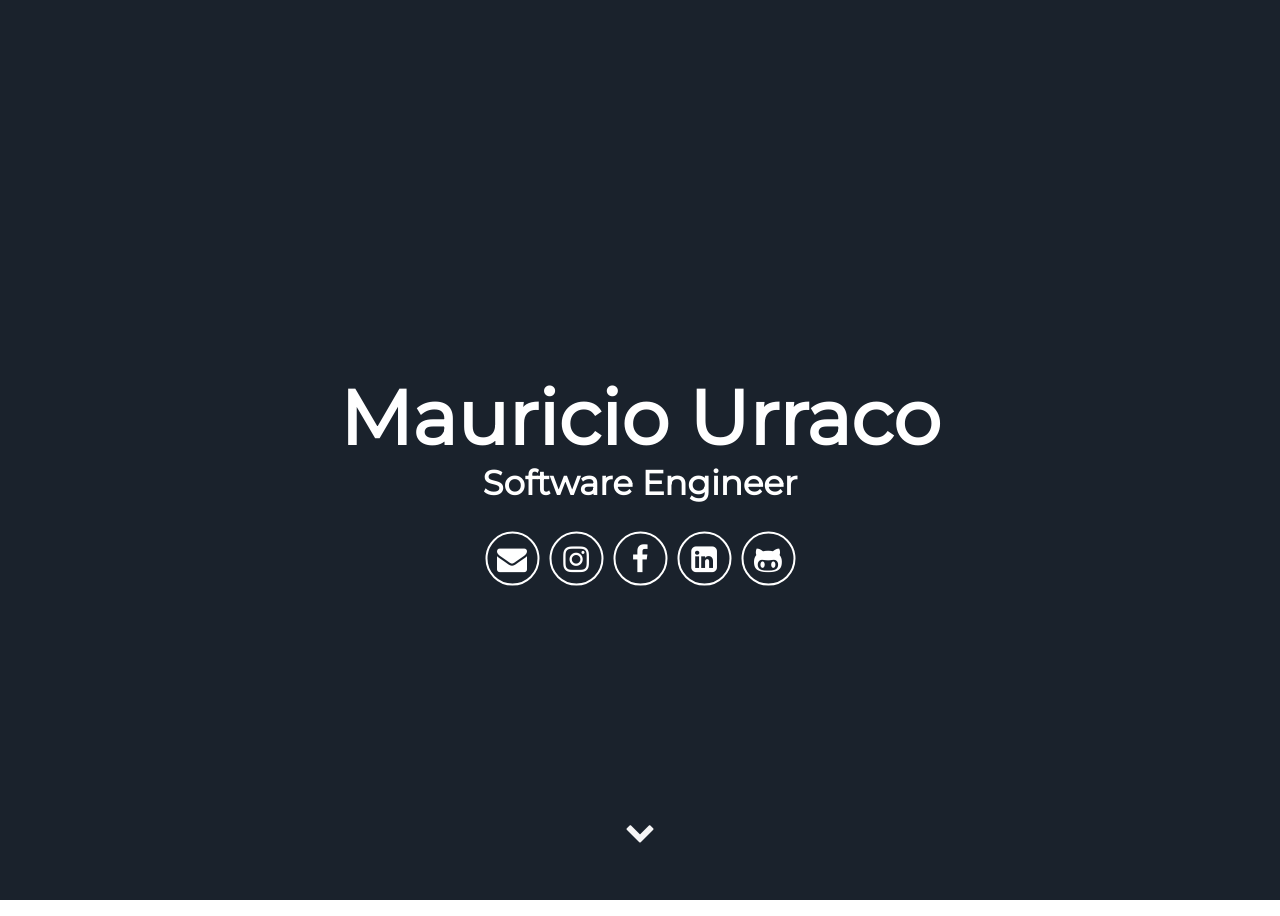
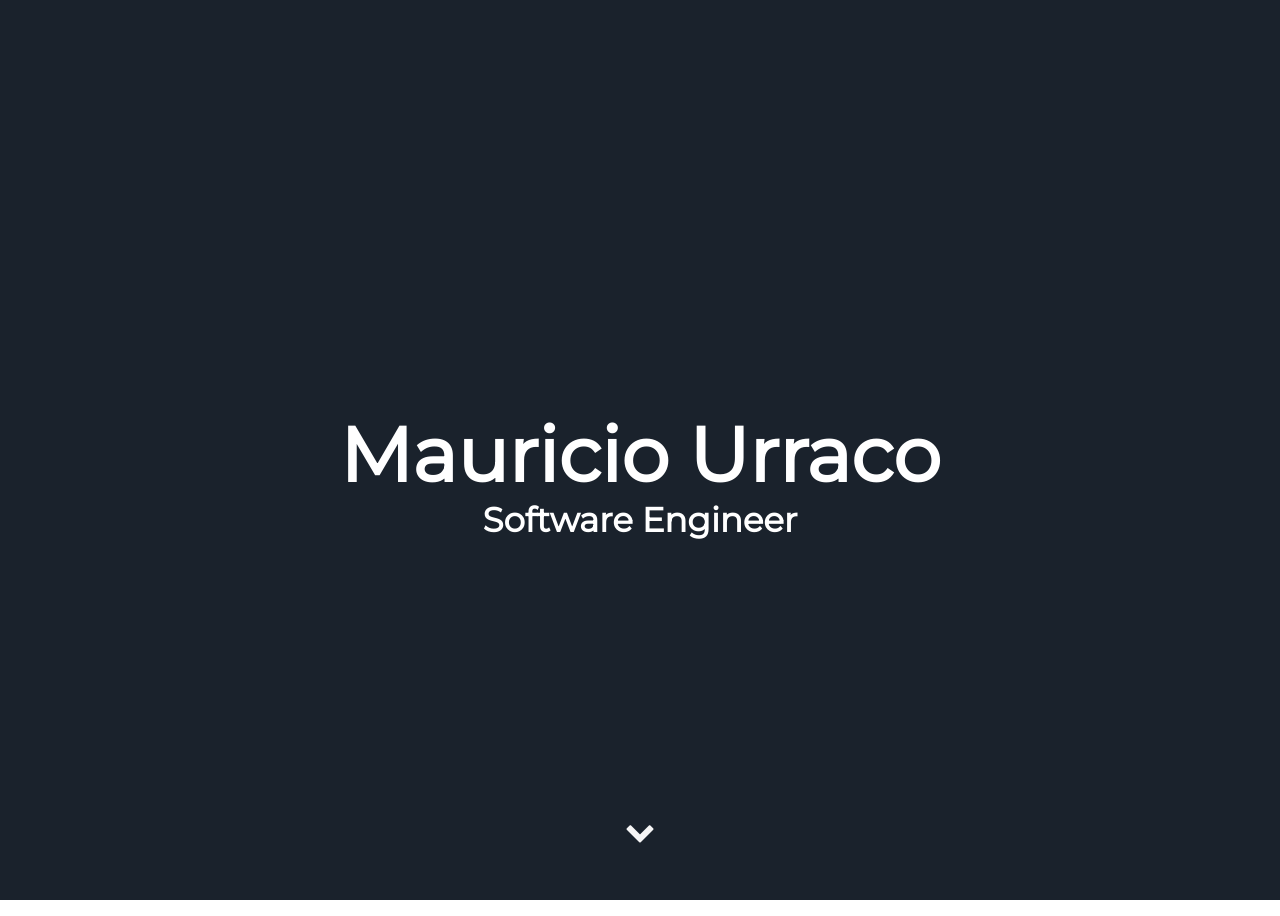
Before and after one commit to AlekseyTarasov/merkulovaisabel, a Jekyll site: the page built from index.html, in a window 1280 px wide. Built offline with Jekyll 4.4.1, drawn with Linux system fonts in a browser that asks for light colours; some web fonts are replaced.

Commit message:
Update header.html

```diff
--- a/_includes/header.html
+++ b/_includes/header.html
@@ -4,31 +4,7 @@
         <span class="site-title">{{ site.username }}</span>
         <span class="site-description">{{ site.user_title }}</span>
       </h1>
-      <div class="header-icons">
-        {% if site.email %}
-        <a aria-label="Send email" href="mailto:{{ site.email }}"><i class="icon fa fa-envelope"></i></a>
-        {% endif %}
-        {% if site.twitter_username %}
-        <a aria-label="My Twitter" target="_blank" href="https://twitter.com/{{ site.twitter_username }}"><i class="icon fa fa-twitter" aria-hidden="true"></i></a>
-        {% endif %}
-        {% if site.instagram_username %}
-        <a aria-label="My Instagram" target="_blank" href="https://www.instagram.com/{{ site.instagram_username }}"><i class="icon fa fa-instagram" aria-hidden="true"></i></a>
-        {% endif %}
-        {% if site.facebook_username %}
-        <a aria-label="My Facebook" target="_blank" href="https://www.facebook.com/{{ site.facebook_username }}"><i class="icon fa fa-facebook" aria-hidden="true"></i></a>
-        {% endif %}
-        {% if site.linkedin_username %}
-        <a aria-label="My LinkedIn" target="_blank" href="https://www.linkedin.com/in/{{ site.linkedin_username }}"><i class="icon fa fa-linkedin-square" aria-hidden="true"></i></a>
-        {% endif %}
-        {% if site.github_username %}
-        <a aria-label="My Github" target="_blank" href="https://github.com/{{ site.github_username }}"><i class="icon fa fa-github-alt" aria-hidden="true"></i></a>
-        {% endif %}
-        {% if site.medium_username %}
-        <a aria-label="My Medium" target="_blank" href="https://medium.com/{{ site.medium_username }}"><i class="icon fa fa-medium" aria-hidden="true"></i></a>
-        {% elsif site.medium_url %}
-        <a aria-label="My Medium" target="_blank" href="https://{{ site.medium_url }}"><i class="icon fa fa-medium" aria-hidden="true"></i></a>
-        {% endif %}
-      </div>
+
       <div class="header-links">
         <!-- <a class="link" href="#about" data-scroll>About Me</a> -->
       </div>
```
